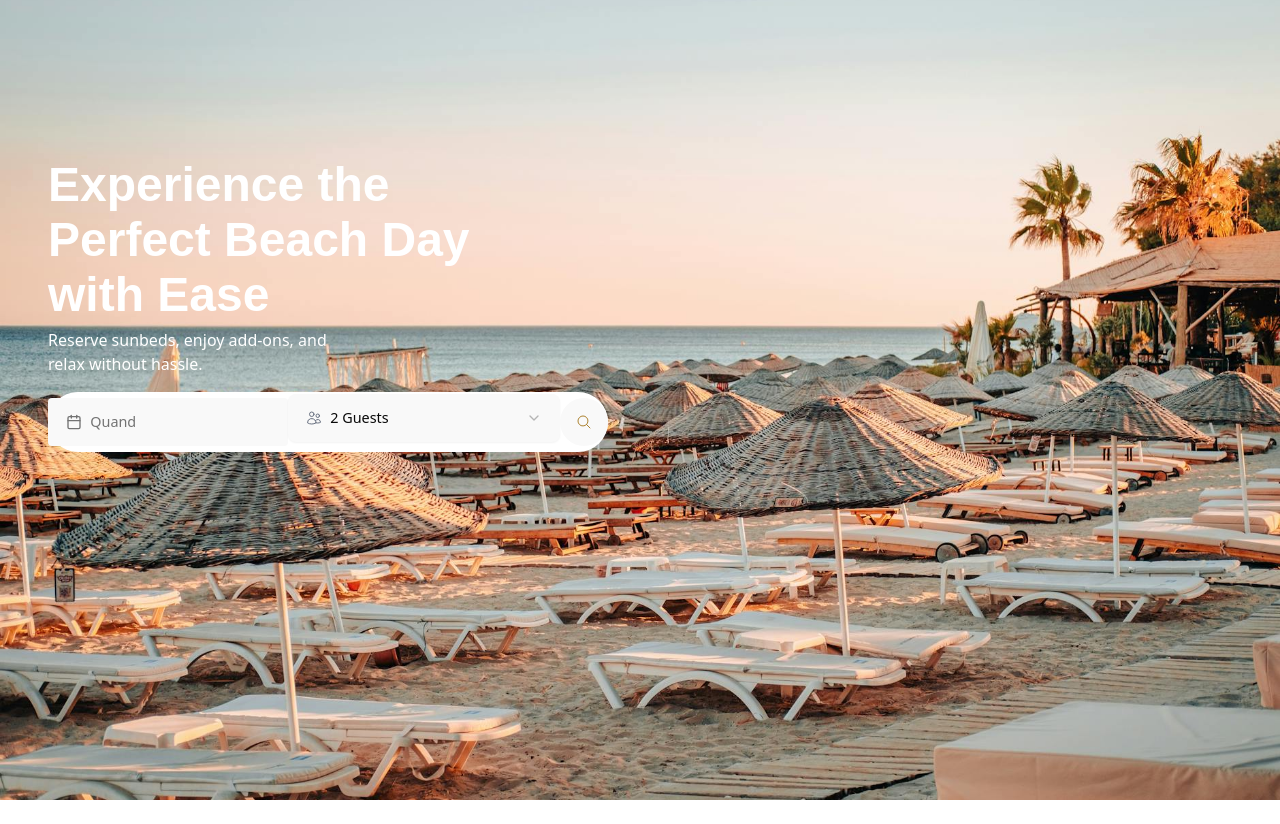
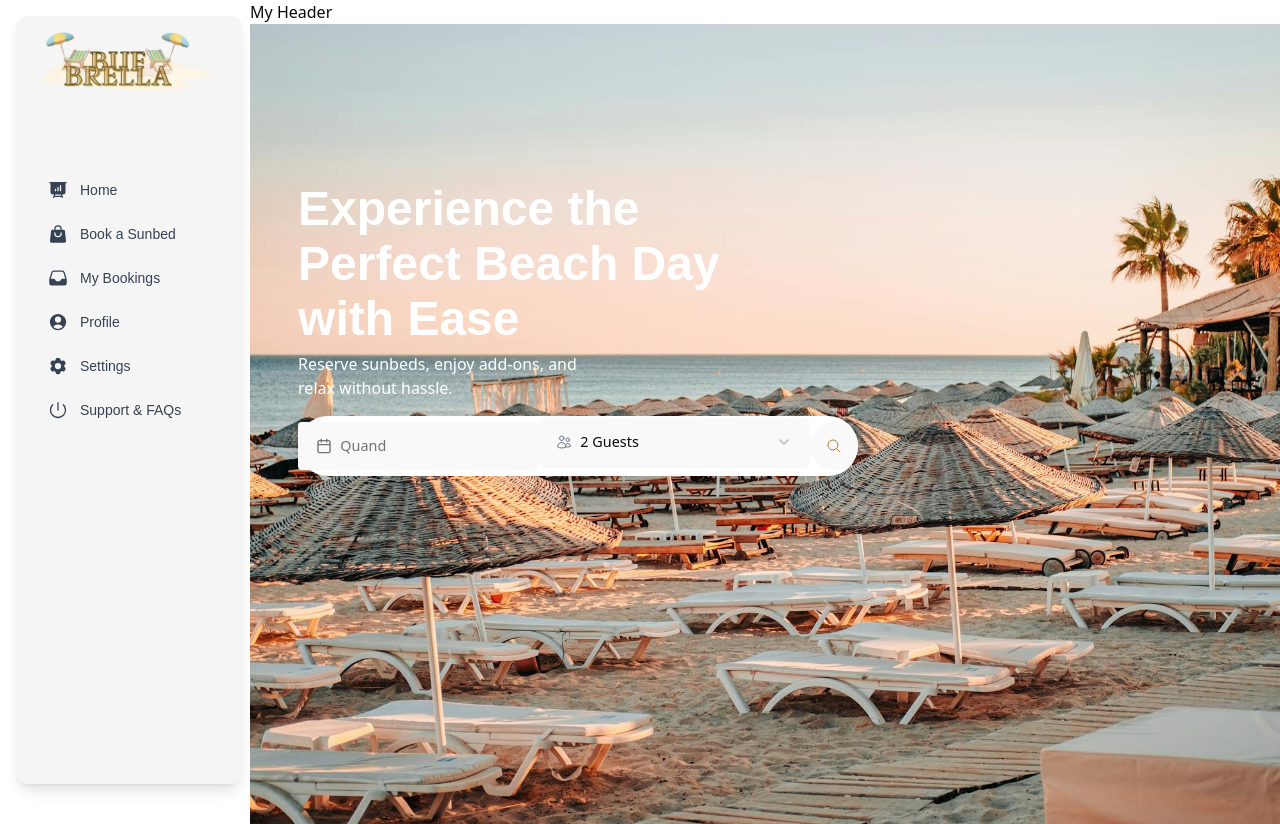
Before and after one commit to Mjkwebdev/my-shadcn-project, a React (Vite) app: page / in a window 1280 px wide. Before the commit the page ends 800 px from the top, so only its background shows below. Built offline with nearby package versions, Linux system fonts and the light colour scheme.

Commit message:
side bar added

```diff
--- a/src/App.tsx
+++ b/src/App.tsx
@@ -3,16 +3,19 @@ import Hero from "./MainComponent/Hero";
 import SearchPage from "./MainComponent/Search";
 import DetailPage from "./MainComponent/Detail";
 import Booking from "./MainComponent/Booking";
+import Layout from "./MainComponent/Layout";
 
 function App() {
   return (
     <BrowserRouter>
-      <Routes>
-        <Route path="/" element={<Hero/>} />
-        <Route path="/search" element={<SearchPage />} />
-        <Route path="/detail/:slug" element={<DetailPage/>} />
-        <Route path="/booking" element={<Booking/>} />
-      </Routes>
+      <Layout>
+        <Routes>
+          <Route path="/" element={<Hero />} />
+          <Route path="/search" element={<SearchPage />} />
+          <Route path="/detail/:slug" element={<DetailPage />} />
+          <Route path="/booking" element={<Booking />} />
+        </Routes>
+      </Layout>
     </BrowserRouter>
   );
 }
--- a/src/MainComponent/Hero.tsx
+++ b/src/MainComponent/Hero.tsx
@@ -3,7 +3,8 @@ import SearchInput from "./SearchElement/SearchInput";
 
 const Hero = () => {
   return (
-    <div className="w-screen h-screen flex">
+
+    <div className=" h-screen flex">
       <div className="relative">
         <h2 className="w-[446px] h-[176px] absolute top-[9.8rem] left-[3rem] text-5xl font-[700] font-[sans-serif] leading-[55px] tracking-normal text-[#FFFFFF]">
           Experience the Perfect Beach Day with Ease{" "}
--- /dev/null
+++ b/src/MainComponent/Layout.tsx
@@ -0,0 +1,20 @@
+import { ReactNode } from "react";
+import SideBar from "./SideBar"; // Make sure this import is correct
+
+interface LayoutProps {
+  children: ReactNode;
+}
+
+function Layout({ children }: LayoutProps) {
+  return (
+    <div className="flex gap-6">
+      <div className="w-[18%]"><SideBar /></div>
+      <div className="w-[82%]">
+        <header>My Header</header>
+        <main>{children}</main>
+      </div>
+    </div>
+  );
+}
+
+export default Layout;
--- /dev/null
+++ b/src/MainComponent/SideBar.tsx
@@ -0,0 +1,81 @@
+import {
+  PresentationChartBarIcon,
+  ShoppingBagIcon,
+  UserCircleIcon,
+  Cog6ToothIcon,
+  InboxIcon,
+  PowerIcon,
+} from "@heroicons/react/24/solid";
+import { useNavigate, useLocation } from "react-router-dom";
+
+const menuItems = [
+  {
+    title: "Home",
+    icon: PresentationChartBarIcon,
+    path: "/home",
+  },
+  {
+    title: "Book a Sunbed",
+    icon: ShoppingBagIcon,
+    path: "/book-sunbed",
+  },
+  {
+    title: "My Bookings",
+    icon: InboxIcon,
+    path: "/my-booking",
+  },
+  {
+    title: "Profile",
+    icon: UserCircleIcon,
+    path: "/profile",
+  },
+  {
+    title: "Settings",
+    icon: Cog6ToothIcon,
+    path: "/settings",
+  },
+  {
+    title: "Support & FAQs",
+    icon: PowerIcon,
+    path: "/support-&-faqs",
+  },
+];
+
+const SideBar = () => {
+  const navigate = useNavigate();
+  const location = useLocation(); // Get the current path
+
+  return (
+    <div className="h-[calc(100vh-2rem)] w-full rounded-[11px] m-4 p-4 bg-[#f5f5f5] shadow-lg">
+      <div className="flex items-center justify-center mb-4">
+        <img src="/src/assets/Logo.svg" alt="Logo" />
+      </div>
+      <ul className="space-y-2 mt-20">
+        {menuItems.map(
+          ({ title, icon: Icon, path}, index) => {
+            const isActive = location.pathname === path; // Check if the current path matches the menu item path
+
+            return (
+              <li
+                key={index}
+                className={`flex items-center px-4 py-2 rounded-lg cursor-pointer transition ${
+                  isActive
+                    ? "bg-[#ad8330] text-white hover:bg-[#ad8330]"
+                    : "text-gray-700 hover:bg-gray-100"
+                }`}
+                onClick={() => navigate(path)}
+              >
+                <Icon className="h-5 w-5 mr-3" />
+                <span className="font-[Poppins,Sans-serif] font-normal text-sm">
+                  {title}
+                </span>
+              </li>
+            );
+          }
+        )}
+      </ul>
+    </div>
+  );
+};
+
+export default SideBar;
```
Also changed, not shown: src/assets/Logo.svg (added).
